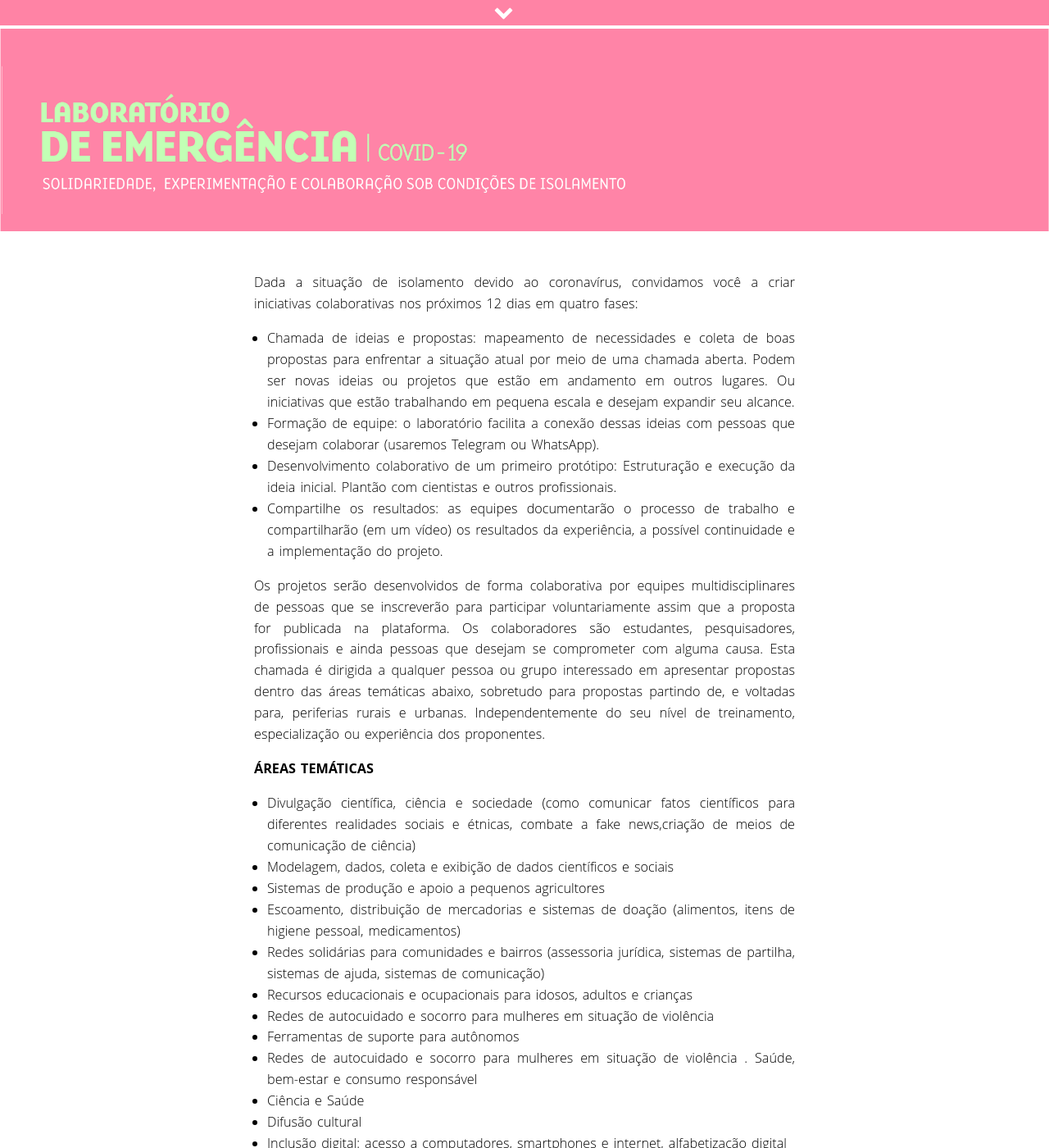
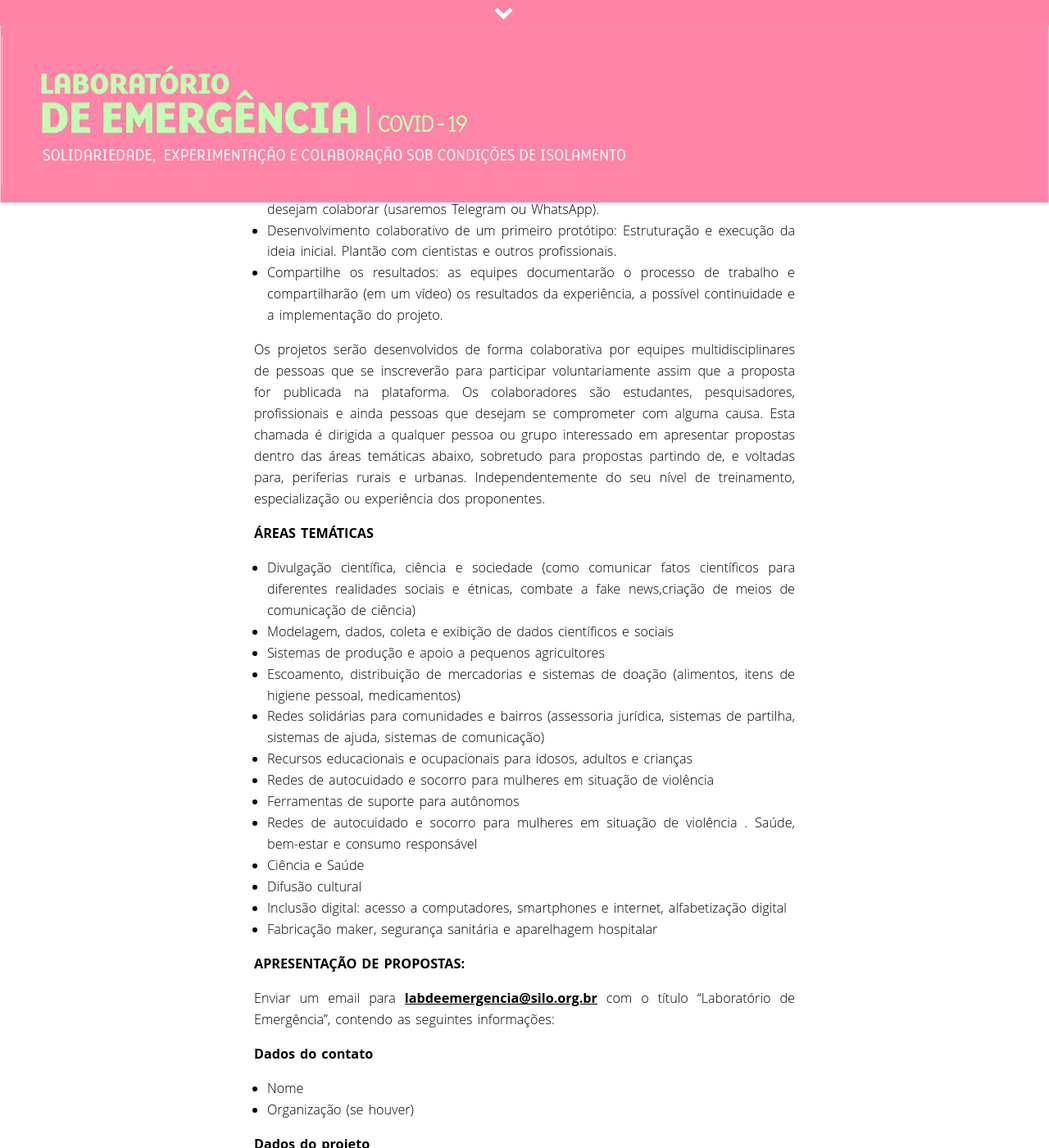
Before and after one commit to associacaosilo/labdeemergencia1ed, a Jekyll site: the page built from _pages/index.md, in a window 1280 px wide and 1400 px high. Shown: the whole window at 82% size. Built offline with Jekyll 4.4.1, drawn with Linux system fonts in a browser that asks for light colours; nearby versions of some CDN libraries.

Commit message:
fixed header

```diff
--- a/_includes/title.html
+++ b/_includes/title.html
@@ -1,4 +1,4 @@
-<section class="list-wrapper title-section">
+<section class="list-wrapper title-section fixed-header">
   <a href="{{ site.baseurl }}/">
 
   {% if page.permalink == '/' %}
--- a/css/main.scss
+++ b/css/main.scss
@@ -273,6 +273,13 @@
   }
 }
 
+.fixed-header {
+    position: fixed;
+    top: 0;
+    left: 0;
+    width: 100%;
+}
+
 .breadcrumb-item {
   text-decoration: underline;
   font-weight: 900;
@@ -381,7 +388,7 @@
 }
 
 .list-wrapper {
-  width: 80%;
+  width: 85%;
   margin: 0 auto;
   @include media-query(DESKTOP) {
     width: 100%;//era 85%
```
Also changed, not shown: js/fixed.header.js (added, +14 -0 lines), 1 other file.
